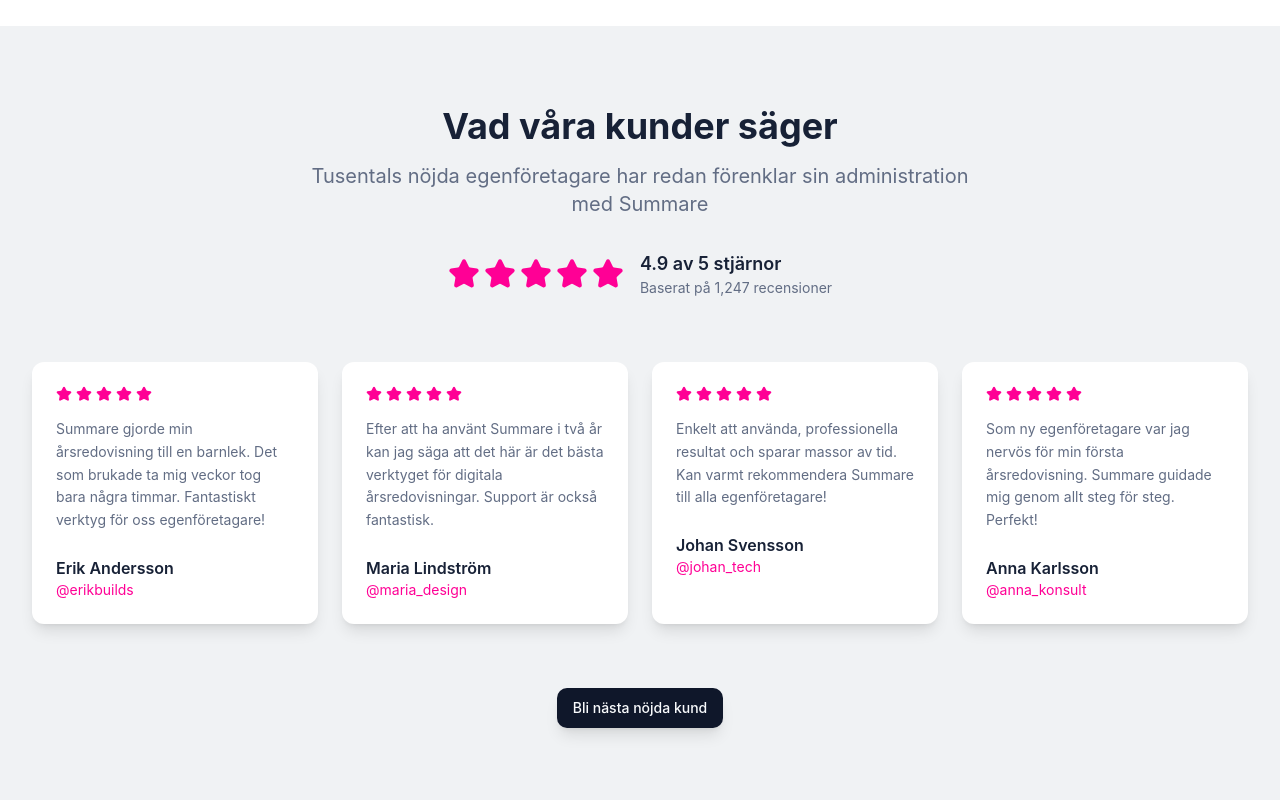
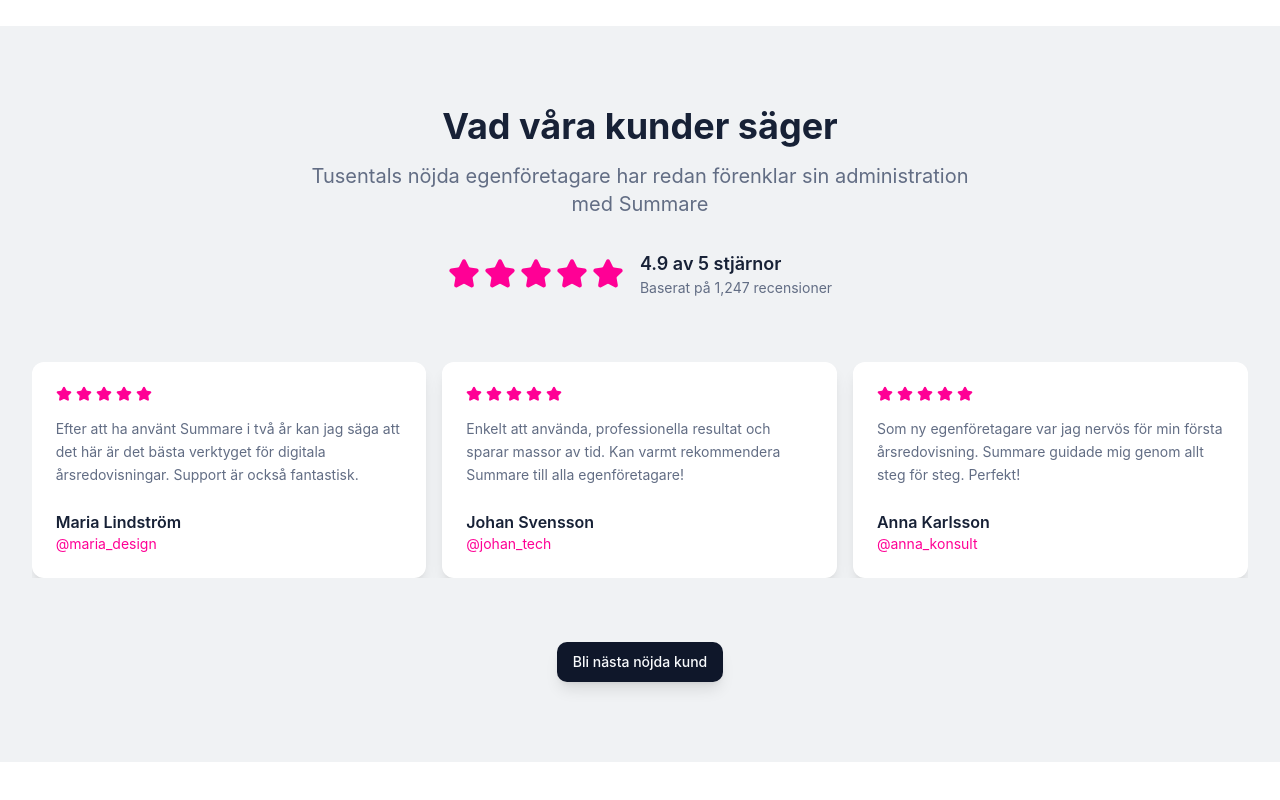
Before and after one commit to cemyet/summare-digital-vision, a React (Vite) app: page / in a window 1280 px wide. Shown: the part 774-1574 px from the top of the page. After the commit the page ends 1536 px from the top, so only its background shows below. Built offline with nearby package versions, Linux system fonts and the light colour scheme.

Commit message:
Feat: Add autoscroll to testimonials

```diff
--- a/package.json
+++ b/package.json
@@ -44,6 +44,7 @@
     "clsx": "^2.1.1",
     "cmdk": "^1.1.1",
     "date-fns": "^3.6.0",
+    "embla-carousel-autoplay": "^8.6.0",
     "embla-carousel-react": "^8.6.0",
     "input-otp": "^1.4.2",
     "lucide-react": "^0.462.0",
--- a/src/components/TestimonialsSection.tsx
+++ b/src/components/TestimonialsSection.tsx
@@ -2,6 +2,12 @@
 import { Card } from "@/components/ui/card";
 import { Button } from "@/components/ui/button";
 import { Star } from "lucide-react";
+import {
+  Carousel,
+  CarouselContent,
+  CarouselItem,
+} from "@/components/ui/carousel";
+import Autoplay from "embla-carousel-autoplay";
 
 const testimonials = [
   {
@@ -60,13 +66,23 @@ const TestimonialsSection = () => {
           </div>
         </div>
 
-        {/* Testimonials Grid */}
-        <div className="grid md:grid-cols-2 lg:grid-cols-4 gap-6">
+        {/* Testimonials Carousel */}
+        <Carousel
+          opts={{
+            align: "start",
+            loop: true,
+          }}
+          plugins={[
+            Autoplay({
+              delay: 3000,
+            }),
+          ]}
+          className="w-full"
+        >
+          <CarouselContent className="-ml-2 md:-ml-4">
             {testimonials.map((testimonial, index) => (
-            <Card
-              key={index}
-              className="p-6 bg-white border-0 shadow-lg hover:shadow-xl transition-all duration-300 transform hover:-translate-y-1"
-            >
+              <CarouselItem key={index} className="pl-2 md:pl-4 md:basis-1/2 lg:basis-1/3">
+                <Card className="p-6 bg-white border-0 shadow-lg hover:shadow-xl transition-all duration-300 transform hover:-translate-y-1 h-full">
                   {/* Stars */}
                   <div className="flex space-x-1 mb-4">
                     {[...Array(testimonial.rating)].map((_, i) => (
@@ -92,8 +108,10 @@ const TestimonialsSection = () => {
                     </p>
                   </div>
                 </Card>
+              </CarouselItem>
             ))}
-        </div>
+          </CarouselContent>
+        </Carousel>
 
         {/* Bottom CTA */}
         <div className="text-center mt-16">
```
Also changed, not shown: 1 other file (tests, documents, lock files or other folders). Lines whose indentation alone changed are shown as unchanged.
